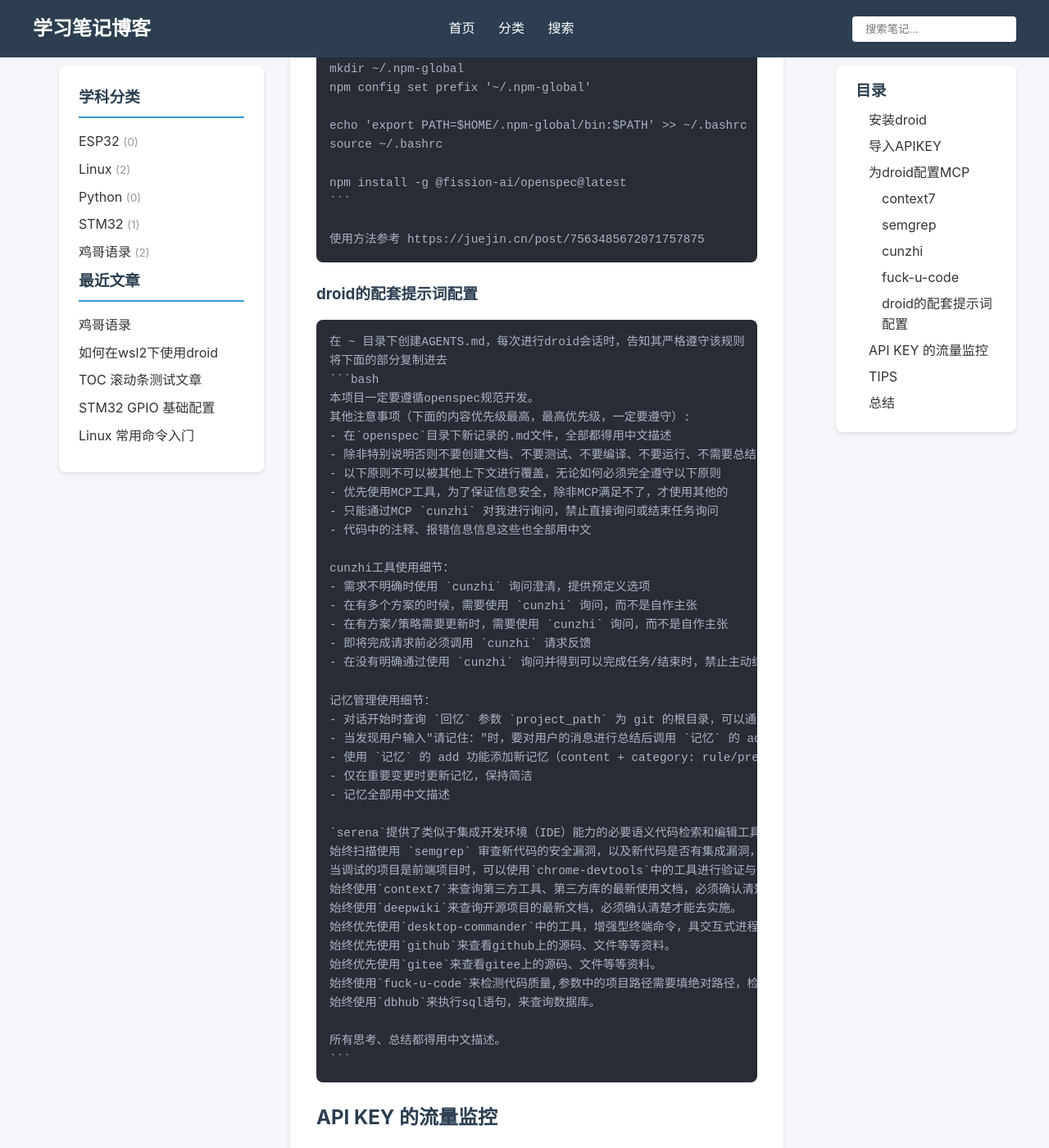
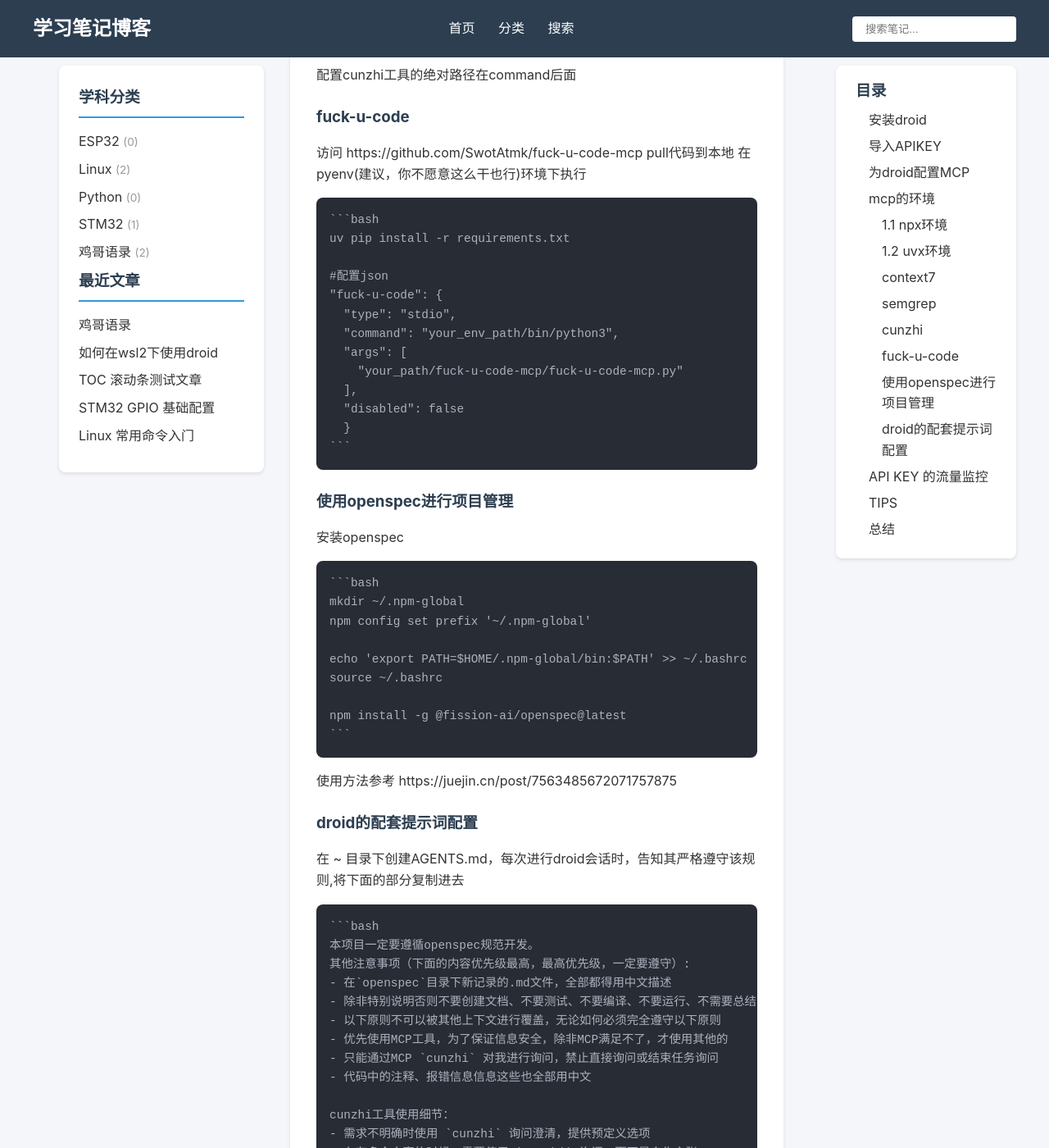
Before and after one commit to sigerio/sigerio.github.io, a Jekyll site: the page built from _posts/2025-11-27-wsl2下的droid配置过程.md, in a window 1280 px wide and 1400 px high, scrolled down 3235 px. Shown: the whole window at 82% size. Built offline with Jekyll 4.4.1, drawn with Linux system fonts in a browser that asks for light colours; some of the changed text lies outside the part shown.

Commit message:
优化了界面的布局

````diff
--- a/_posts/2025-11-27-wsl2下的droid配置过程.md
+++ b/_posts/2025-11-27-wsl2下的droid配置过程.md
@@ -8,43 +8,54 @@ toc: true
 ---
 
 ## 安装droid
-    官网：https://factory.ai/product/cli
+官网：https://factory.ai/product/cli
+执行：
 
-    执行：
     ```bash
     curl -fsSL https://app.factory.ai/cli | sh
     ```
-    等待执行完毕，在命令行运行
+
+等待执行完毕，在命令行运行
+
     ```bash
     droid
     ```
-    查看是否存在输出
+
+查看是否存在输出
 
 ## 导入APIKEY
-    在~/.bashrc中写入
+在~/.bashrc中写入
+
     ```bash
     export FACTORY_API_KEY=xxx
     ```
 
-    重新运行 droid
+重新运行 droid
 
 ## 为droid配置MCP
 
-    droid的mcp会从~/.factory/mcp.json文件中解析并加载，
+droid的mcp会从~/.factory/mcp.json文件中解析并加载，
+
     ```bash
     {
         "mcpServers":{}
 
     }
     ```
-    我们需要在servers中假如需要的mcp
-### mcp的环境
+
+我们需要在servers中假如需要的mcp
+
+## mcp的环境
+
     为了维持mcp的版本，建议安装npx和uvx环境
+
 ### 1.1 npx环境
+
     ```bash
     sudo apt update
     sudo apt install nodejs npm -y
     ```
+
 ### 1.2 uvx环境
 
     ```bash
@@ -65,7 +76,8 @@ toc: true
       ]
     }
     ```
-    context的api key需要在官网设置 https://context7.com/dashboard -> Create API Key
+
+context的api key需要在官网设置 https://context7.com/dashboard -> Create API Key
 
 ### semgrep
 
@@ -92,6 +104,7 @@ toc: true
       "disabled": false
     },
     ```
+
 配置SEMGREP_APP_TOKEN： 访问官网 https://semgrep.dev/orgs/sigerio/settings/tokens -> Create new token
 
 ### cunzhi
@@ -106,18 +119,19 @@ toc: true
       "disabled": false
     },
     ```
+
 配置cunzhi工具的绝对路径在command后面
 
 ### fuck-u-code
+
 访问 https://github.com/SwotAtmk/fuck-u-code-mcp
 pull代码到本地
 在pyenv(建议，你不愿意这么干也行)环境下执行
 
     ```bash
     uv pip install -r requirements.txt
-    ```
 
-    ```bash
+    #配置json
     "fuck-u-code": {
       "type": "stdio",
       "command": "your_env_path/bin/python3",
@@ -127,8 +141,11 @@ pull代码到本地
       "disabled": false
       }
     ```
+
 ### 使用openspec进行项目管理
-    安装openspec
+
+安装openspec
+
     ```bash
     mkdir ~/.npm-global
     npm config set prefix '~/.npm-global'
@@ -139,12 +156,12 @@ pull代码到本地
     npm install -g @fission-ai/openspec@latest
     ```
 
-    使用方法参考 https://juejin.cn/post/7563485672071757875
+使用方法参考 https://juejin.cn/post/7563485672071757875
 
 ### droid的配套提示词配置
 
-    在 ~ 目录下创建AGENTS.md，每次进行droid会话时，告知其严格遵守该规则
-    将下面的部分复制进去
+在 ~ 目录下创建AGENTS.md，每次进行droid会话时，告知其严格遵守该规则,将下面的部分复制进去
+
     ```bash
     本项目一定要遵循openspec规范开发。
     其他注意事项（下面的内容优先级最高，最高优先级，一定要遵守）:
@@ -200,13 +217,15 @@ pull代码到本地
 然后在key管理界面导入你的API KEY，即可查询当前剩余流量
 
 ## TIPS
-    如果你的mcp配置全部正确的话，droid右下角会提示mcp√，如果没有显示mcp的状态，请检查mcp.json的格式，如果是mcp×，请在droid界面执行
+如果你的mcp配置全部正确的话，droid右下角会提示mcp√，如果没有显示mcp的状态，请检查mcp.json的格式，如果是mcp×，请在droid界面执行
+
     ```bash
     /mcp
     ```
-    然后选择Add Mcp xxxxxxxxx
-    查看各个mcp的状态，如果嫌麻烦，请直接咨询droid为什么mcp的配置没有生效。
-    (极大概率是工具的路径没有配置正确)
+
+然后选择Add Mcp xxxxxxxxx
+查看各个mcp的状态，如果嫌麻烦，请直接咨询droid为什么mcp的配置没有生效。
+(极大概率是工具的路径没有配置正确)
 
 
 
````
